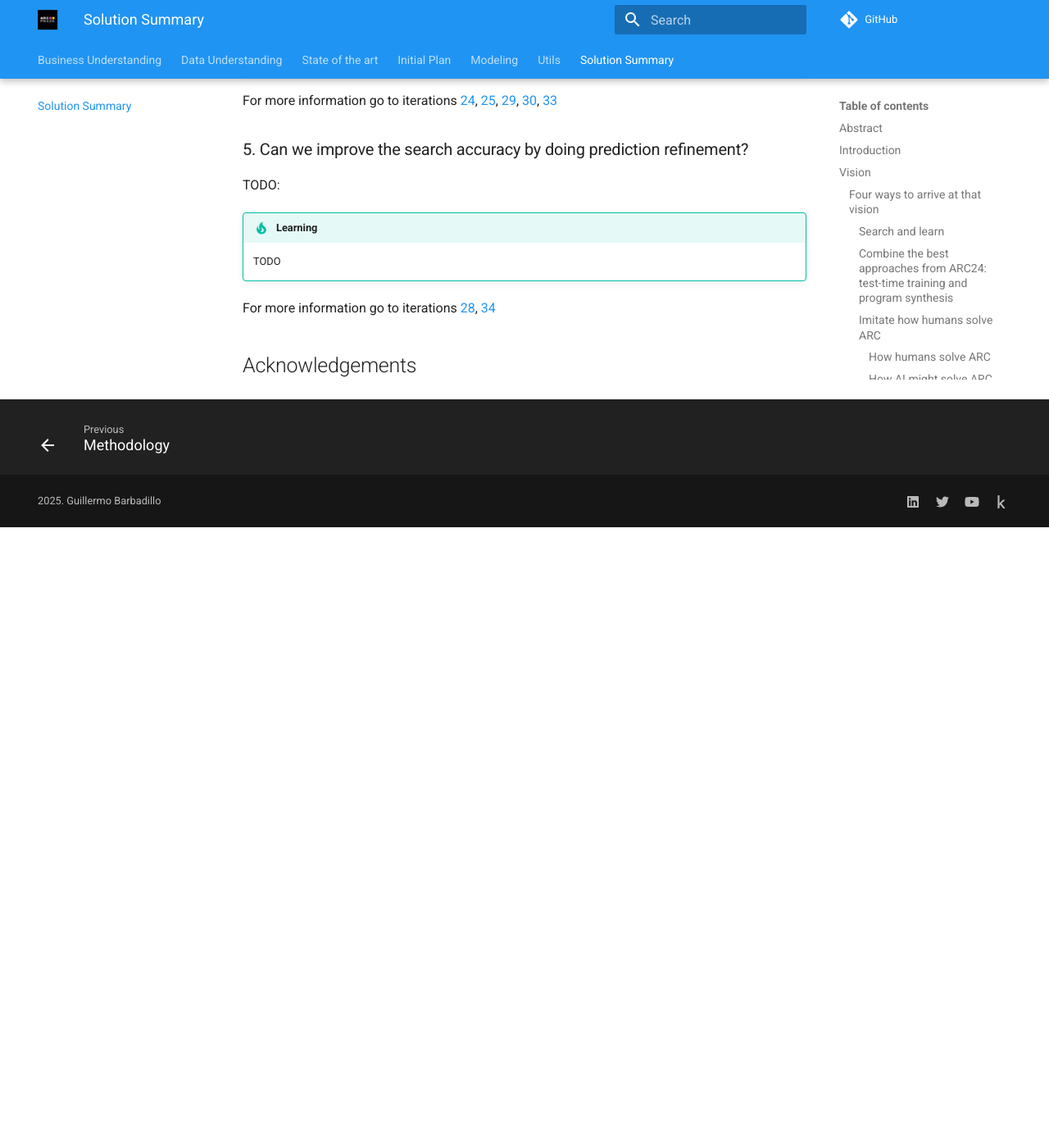
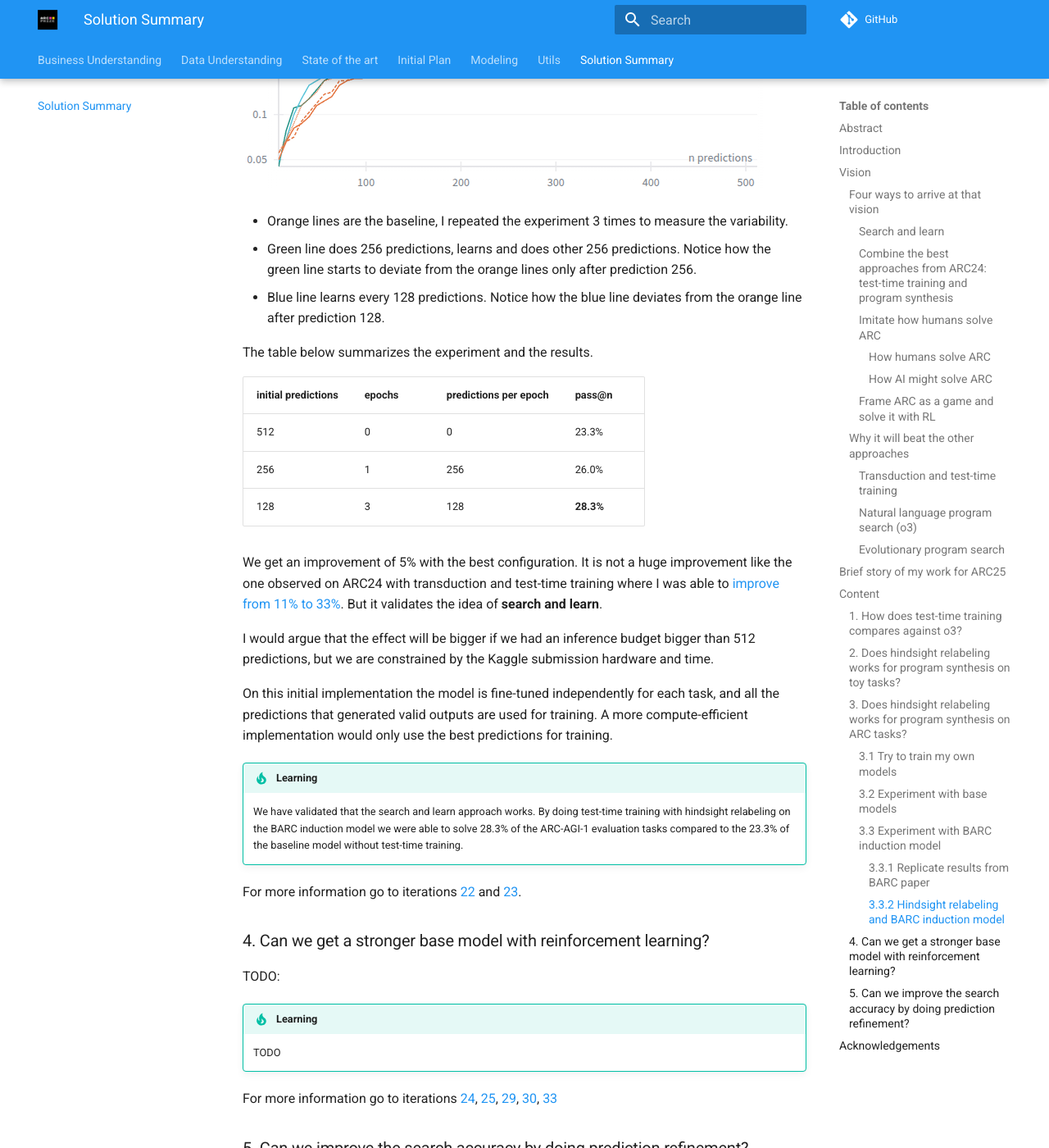
Before and after one commit to ironbar/arc25, an MkDocs documentation site: the page built from docs/05_Solution_Summary.md, in a window 1280 px wide and 1400 px high, scrolled down 13540 px. Shown: the whole window at 82% size. Built offline with MkDocs 1.6.1 and Material for MkDocs 9.7.7, drawn with Linux system fonts in a browser that asks for light colours; comment, search, counter and statistics services are not loaded; before the commit the page ends 14183 px from its top, so only the background shows below that; some of the changed text lies outside the part shown.

Commit message:
documented search and learn

```diff
--- a/docs/05_Solution_Summary.md
+++ b/docs/05_Solution_Summary.md
@@ -500,13 +500,44 @@ def transform(input_grid: np.ndarray) -> np.ndarray:
 
 For more information go to iterations [19](modeling/Iteration_19_search_with_BARC.md), [20](modeling/Iteration_20_data_augmentation_with_BARC.md) and [21](modeling/Iteration_21_fix_bug_with_data.md).
 
-##### 3.3.2
+##### 3.3.2 Hindsight relabeling and BARC induction model
+
+To verify if it was possible to do test-time training on hindsight relabeling tasks for program synthesis
+on ARC tasks I designed the following experiments: all the experiments have the same inference budget
+of 512 predictions. The only differences between experiments are wether test-time training with hindsight relabeling is used and its configuration.
+
+![alt text](modeling/res/1758805734469_image.png)
+
+- Orange lines are the baseline, I repeated the experiment 3 times to measure the variability.
+- Green line does 256 predictions, learns and does other 256 predictions. Notice how the green line starts to deviate from the orange lines only after prediction 256.
+- Blue line learns every 128 predictions. Notice how the blue line deviates from the orange line after
+  prediction 128.
+
+The table below summarizes the experiment and the results.
+
+| initial predictions | epochs | predictions per epoch | pass@n    |
+|---------------------|--------|-----------------------|-----------|
+| 512                 | 0      | 0                     | 23.3%     |
+| 256                 | 1      | 256                   | 26.0%     |
+| 128                 | 3      | 128                   | **28.3%** |
+
+We get an improvement of 5% with the best configuration. It is not a huge improvement like the one
+observed on ARC24 with transduction and test-time training where I was able to [improve from 11% to 33%](https://ironbar.github.io/arc24/05_Solution_Summary/#approach). But it validates the idea of **search and learn**.
+
+I would argue that the effect will be bigger if we had an inference budget bigger than 512 predictions,
+but we are constrained by the Kaggle submission hardware and time.
+
+On this initial implementation the model is fine-tuned independently for each task, and all the predictions
+that generated valid outputs are used for training. A more compute-efficient implementation would only
+use the best predictions for training.
 
 !!! tip "Learning"
 
-    TODO
+    We have validated that the search and learn approach works. By doing test-time training with hindsight
+    relabeling on the BARC induction model we were able to solve 28.3% of the ARC-AGI-1 evaluation tasks
+    compared to the 23.3% of the baseline model without test-time training.
 
-For more information go to iterations [19](modeling/Iteration_19_search_with_BARC.md), [20](modeling/Iteration_20_data_augmentation_with_BARC.md), [21](modeling/Iteration_21_fix_bug_with_data.md), [22](modeling/Iteration_22_ttt_BARC.md), [23](modeling/Iteration_23_ttt_BARC_v2.md)
+For more information go to iterations [22](modeling/Iteration_22_ttt_BARC.md) and [23](modeling/Iteration_23_ttt_BARC_v2.md).
 
 ### 4. Can we get a stronger base model with reinforcement learning?
 
```
